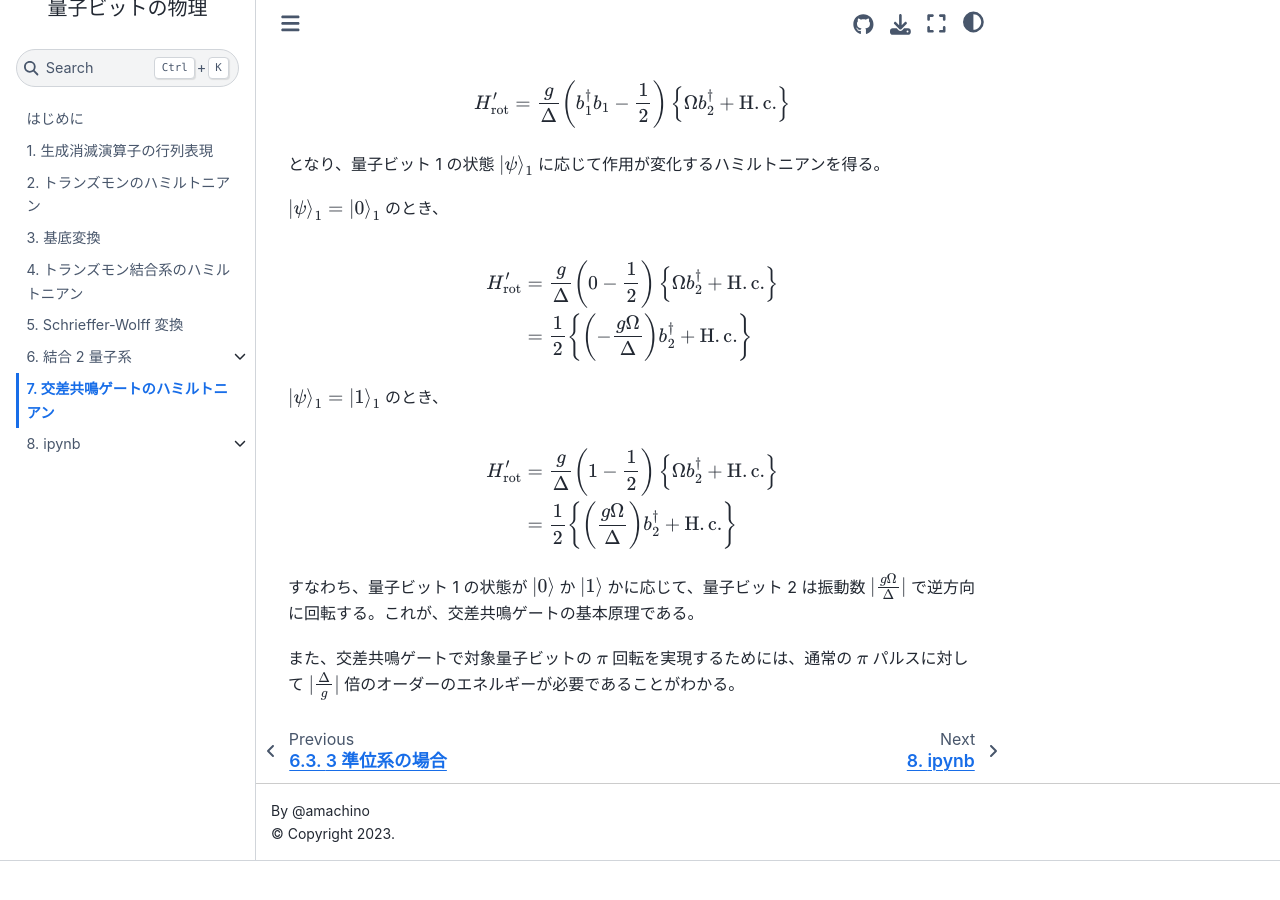
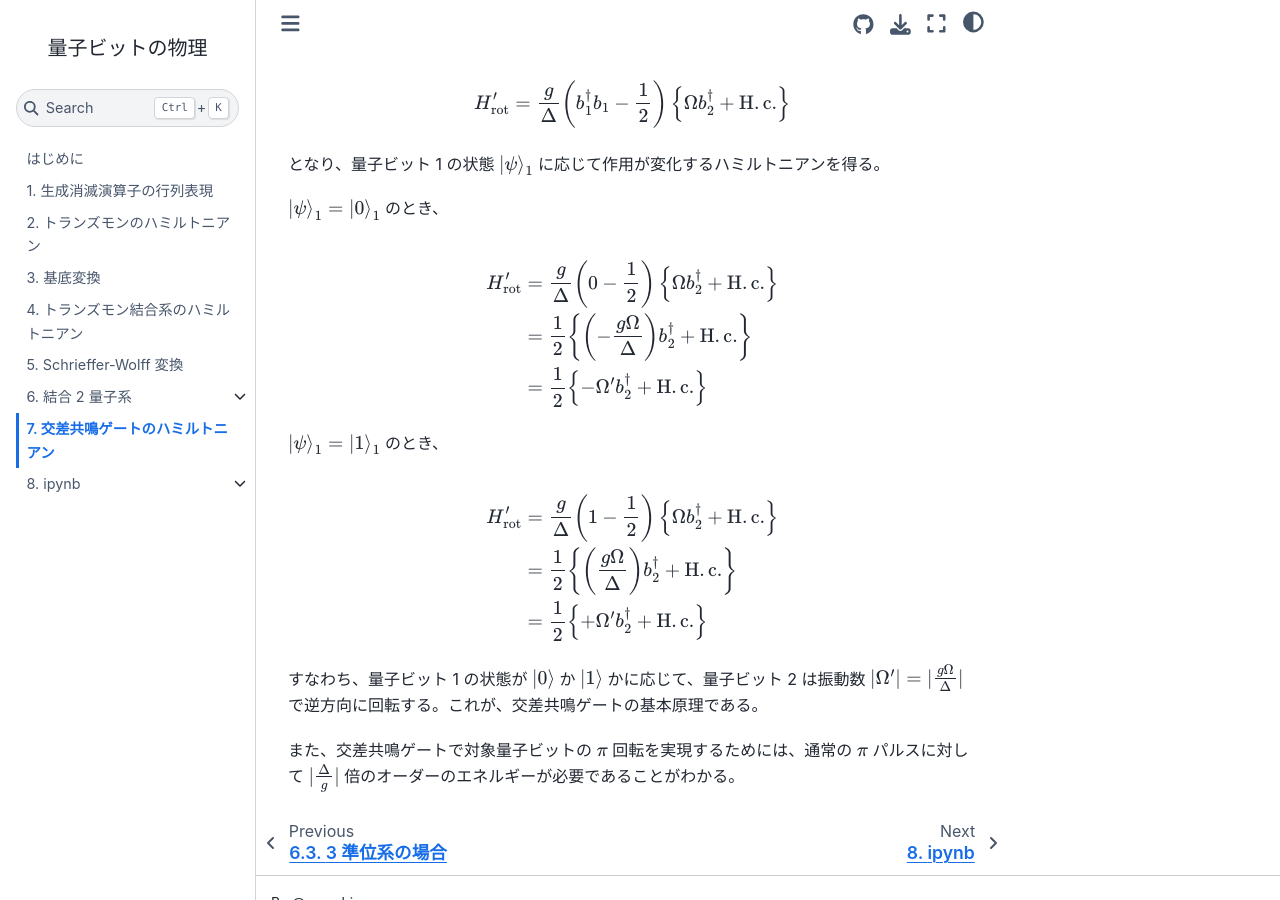
Before and after one commit to amachino/physics-of-qubits, a Jupyter Book: the page built from content/cross-resonance-hamiltonian.md, in a window 1280 px wide and 900 px high, scrolled down 3976 px. Built offline with Jupyter Book 1.0.4 settings and Sphinx 7.4.7 and the Sphinx Book theme 1.1.4, drawn with Linux system fonts in a browser that asks for light colours; before the commit the page ends 4837 px from its top, so only the background shows below that.

Commit message:
Fix cross-resonance Hamiltonian calculations

```diff
--- a/content/cross-resonance-hamiltonian.md
+++ b/content/cross-resonance-hamiltonian.md
@@ -256,6 +256,7 @@ H'_\mathrm{rot} &= \frac{g}{\Delta} \left( 0 - \frac{1}{2} \right) \left\{ \Omeg
 \\
 &= \frac{1}{2} \left\{ \left( -\frac{g \Omega}{\Delta} \right) b_2^\dagger + \mathrm{H.c.} \right\}
 \\
+&= \frac{1}{2} \left\{ -\Omega' b_2^\dagger + \mathrm{H.c.} \right\}
 \end{aligned}
 $$
 
@@ -267,9 +268,10 @@ H'_\mathrm{rot} &= \frac{g}{\Delta} \left( 1 - \frac{1}{2} \right) \left\{ \Omeg
 \\
 &= \frac{1}{2} \left\{ \left( \frac{g \Omega}{\Delta} \right) b_2^\dagger + \mathrm{H.c.} \right\}
 \\
+&= \frac{1}{2} \left\{ + \Omega' b_2^\dagger + \mathrm{H.c.} \right\}
 \end{aligned}
 $$
 
-すなわち、量子ビット 1 の状態が $\ket{0}$ か $\ket{1}$ かに応じて、量子ビット 2 は振動数 $|\frac{g \Omega}{\Delta}|$ で逆方向に回転する。これが、交差共鳴ゲートの基本原理である。
+すなわち、量子ビット 1 の状態が $\ket{0}$ か $\ket{1}$ かに応じて、量子ビット 2 は振動数 $|\Omega'| = |\frac{g \Omega}{\Delta}|$ で逆方向に回転する。これが、交差共鳴ゲートの基本原理である。
 
 また、交差共鳴ゲートで対象量子ビットの $\pi$ 回転を実現するためには、通常の $\pi$ パルスに対して $|\frac{\Delta}{g}|$ 倍のオーダーのエネルギーが必要であることがわかる。
```
